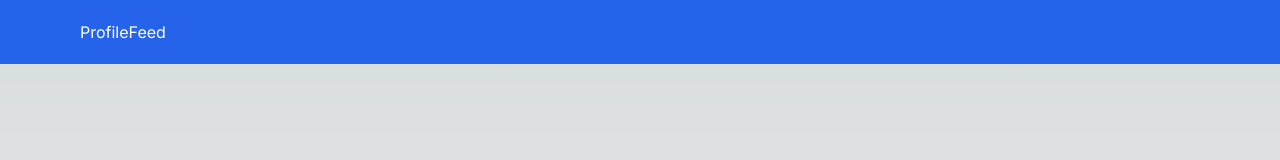
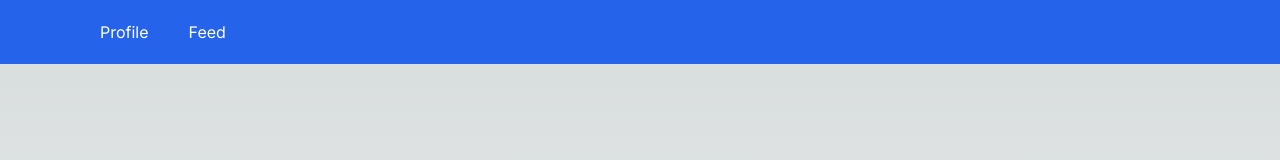
Before and after one commit to VanceMcGrady/vance-mcgrady-ti, a Next.js app: page / in a window 1280 px wide. Shown: the top 160 px of the page. Built offline with nearby package versions, Linux system fonts and the light colour scheme.

Commit message:
added some margins to links

```diff
--- a/app/ui_components/Nav.tsx
+++ b/app/ui_components/Nav.tsx
@@ -4,8 +4,13 @@ import Link from "next/link";
 export default function Nav() {
   return (
     <div className="text-h-20 px-20 py-5 text-white flex justify-start align-center w-auto bg-blue-600  ">
-      <Link href={"/profile"}> Profile </Link>
-      <Link href={"/feed"}>Feed</Link>
+      <Link href={"/profile"} className="mx-5">
+        {" "}
+        Profile{" "}
+      </Link>
+      <Link href={"/feed"} className="mx-5">
+        Feed
+      </Link>
     </div>
   );
 }
```
